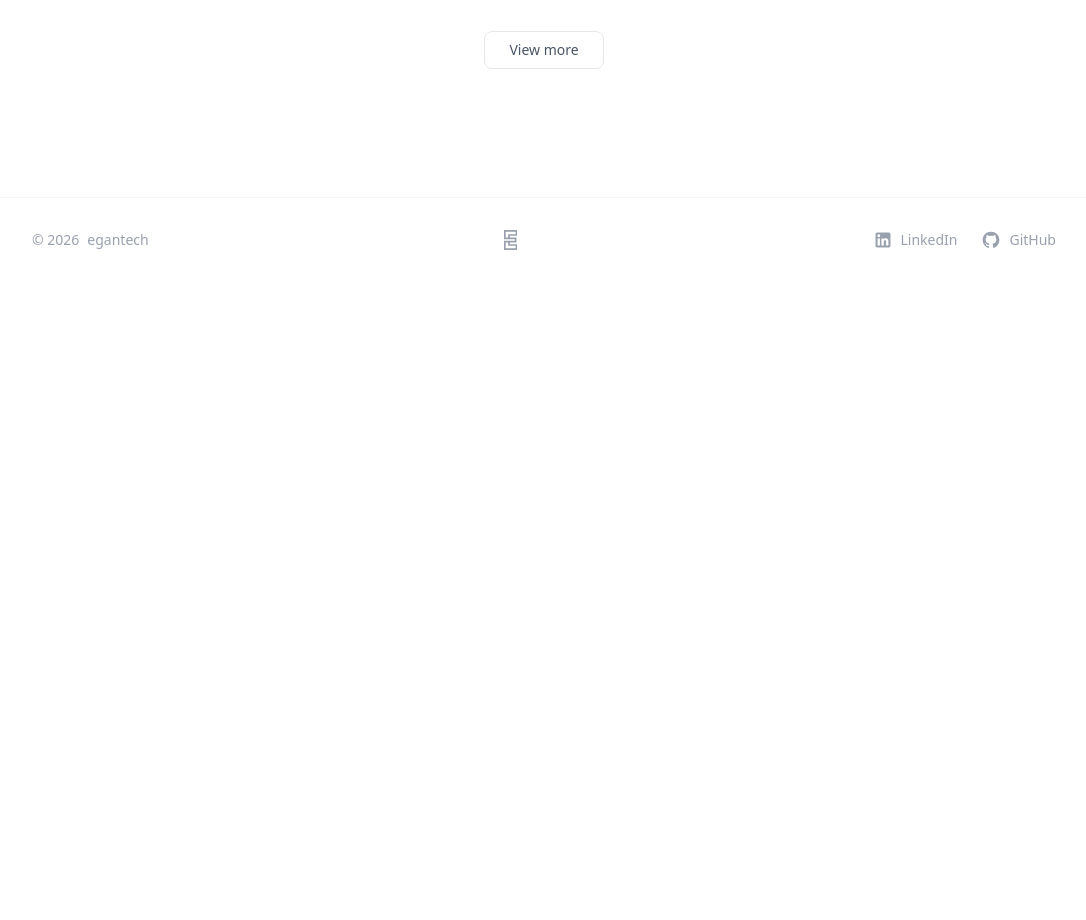
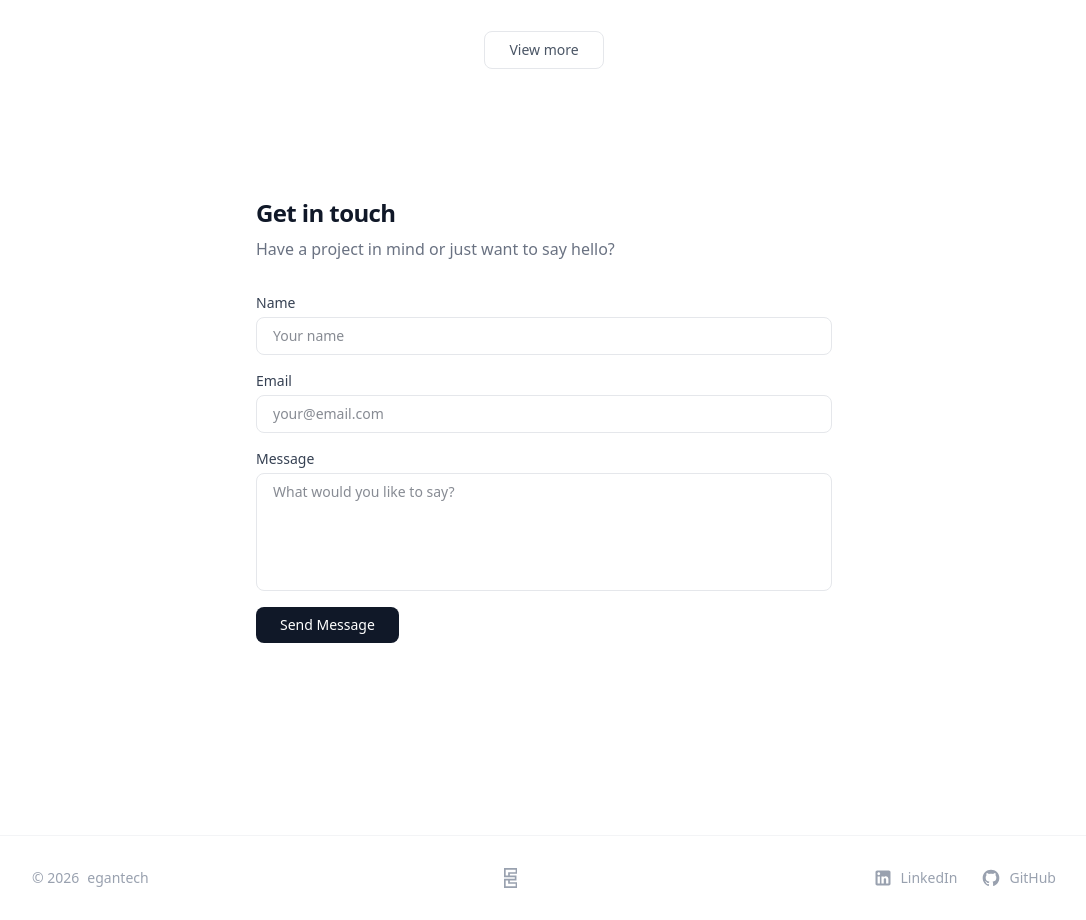
Before and after one commit to egantech05/egantech, a Next.js app: page / in a window 1280 px wide. Shown: the part 826-1746 px from the top of the page, without its empty margins (96-1182 px from the left). Before the commit the page ends 1108 px from the top, so only its background shows below. Built offline with nearby package versions, Linux system fonts and the light colour scheme; no server answers; the database is empty.

Commit message:
contact box added

```diff
--- a/package.json
+++ b/package.json
@@ -12,7 +12,8 @@
     "@supabase/supabase-js": "^2.104.1",
     "next": "16.2.4",
     "react": "19.2.4",
-    "react-dom": "19.2.4"
+    "react-dom": "19.2.4",
+    "resend": "^6.12.2"
   },
   "devDependencies": {
     "@tailwindcss/postcss": "^4",
--- a/src/app/(public)/page.tsx
+++ b/src/app/(public)/page.tsx
@@ -2,6 +2,7 @@ import HeroBlock from '@/components/blocks/HeroBlock'
 import LogoListBlock from '@/components/blocks/LogoListBlock'
 import PillsBlock from '@/components/blocks/PillsBlock'
 import CardGridBlock from '@/components/blocks/CardGridBlock'
+import ContactBlock from '@/components/blocks/ContactBlock'
 import { createServerClient } from '@/lib/supabase/server'
 import Link from 'next/link'
 
@@ -55,6 +56,15 @@ export default async function Home() {
           View more
         </Link>
       </div>
+
+      <div className="max-w-5xl mx-auto px-6 pb-16 flex justify-center">
+        <ContactBlock
+          config={{
+            heading: 'Get in touch',
+            subheading: 'Have a project in mind or just want to say hello?',
+          }}
+        />
+      </div>
     </>
   )
 }
--- /dev/null
+++ b/src/app/api/contact/route.ts
@@ -0,0 +1,36 @@
+import { Resend } from 'resend'
+import { NextRequest, NextResponse } from 'next/server'
+
+const resend = new Resend(process.env.RESEND_API_KEY)
+
+export async function POST(request: NextRequest) {
+    const { name, email, message } = await request.json()
+
+    if (!name || !email || !message) {
+        return NextResponse.json(
+            { error: 'All fields are required' },
+            { status: 400 }
+        )
+    }
+
+    const { error } = await resend.emails.send({
+        from: 'Contact Form <onboarding@resend.dev>',
+        to: process.env.YOUR_EMAIL!,
+        subject: `New message from ${name}`,
+        text: `
+New message from your portfolio contact form.
+
+Name: ${name}
+Email: ${email}
+
+Message:
+${message}
+    `,
+    })
+
+    if (error) {
+        return NextResponse.json({ error: error.message }, { status: 500 })
+    }
+
+    return NextResponse.json({ success: true })
+}
--- /dev/null
+++ b/src/components/blocks/ContactBlock.tsx
@@ -0,0 +1,115 @@
+'use client'
+
+import { useState } from 'react'
+import { ContactBlockConfig } from '@/types/blocks'
+import { Section } from '@/types/section'
+
+export default function ContactBlock({ config }: { config: Section['config'] }) {
+    const { heading, subheading } = config as unknown as ContactBlockConfig
+
+    const [name, setName] = useState('')
+    const [email, setEmail] = useState('')
+    const [message, setMessage] = useState('')
+    const [loading, setLoading] = useState(false)
+    const [success, setSuccess] = useState(false)
+    const [error, setError] = useState('')
+
+    async function handleSubmit(e: React.FormEvent) {
+        e.preventDefault()
+        setLoading(true)
+        setError('')
+
+        const res = await fetch('/api/contact', {
+            method: 'POST',
+            headers: { 'Content-Type': 'application/json' },
+            body: JSON.stringify({ name, email, message }),
+        })
+
+        const data = await res.json()
+
+        if (!res.ok) {
+            setError(data.error ?? 'Something went wrong. Please try again.')
+        } else {
+            setSuccess(true)
+            setName('')
+            setEmail('')
+            setMessage('')
+        }
+
+        setLoading(false)
+    }
+
+    return (
+        <section className="w-full py-16 px-6">
+            <div className="max-w-xl mx-auto">
+                {heading && (
+                    <h2 className="text-2xl font-bold tracking-tight text-gray-900">
+                        {heading}
+                    </h2>
+                )}
+                {subheading && (
+                    <p className="mt-2 text-gray-500">{subheading}</p>
+                )}
+
+                {success ? (
+                    <div className="mt-8 p-6 bg-green-50 border border-green-100 rounded-lg text-center">
+                        <p className="text-green-700 font-medium">Message sent successfully.</p>
+                        <p className="text-green-600 text-sm mt-1">I will get back to you soon.</p>
+                        <button
+                            onClick={() => setSuccess(false)}
+                            className="mt-4 text-sm text-green-600 underline hover:text-green-800"
+                        >
+                            Send another message
+                        </button>
+                    </div>
+                ) : (
+                    <form onSubmit={handleSubmit} className="mt-8 flex flex-col gap-4">
+                        {error && (
+                            <p className="text-sm text-red-500">{error}</p>
+                        )}
+                        <div className="flex flex-col gap-1">
+                            <label className="text-sm font-medium text-gray-700">Name</label>
+                            <input
+                                type="text"
+                                value={name}
+                                onChange={e => setName(e.target.value)}
+                                required
+                                placeholder="Your name"
+                                className="px-4 py-2 border border-gray-200 rounded-lg text-sm focus:outline-none focus:ring-2 focus:ring-gray-900"
+                            />
+                        </div>
+                        <div className="flex flex-col gap-1">
+                            <label className="text-sm font-medium text-gray-700">Email</label>
+                            <input
+                                type="email"
+                                value={email}
+                                onChange={e => setEmail(e.target.value)}
+                                required
+                                placeholder="your@email.com"
+                                className="px-4 py-2 border border-gray-200 rounded-lg text-sm focus:outline-none focus:ring-2 focus:ring-gray-900"
+                            />
+                        </div>
+                        <div className="flex flex-col gap-1">
+                            <label className="text-sm font-medium text-gray-700">Message</label>
+                            <textarea
+                                value={message}
+                                onChange={e => setMessage(e.target.value)}
+                                required
+                                rows={5}
+                                placeholder="What would you like to say?"
+                                className="px-4 py-2 border border-gray-200 rounded-lg text-sm focus:outline-none focus:ring-2 focus:ring-gray-900 resize-none"
+                            />
+                        </div>
+                        <button
+                            type="submit"
+                            disabled={loading}
+                            className="px-6 py-2 bg-gray-900 text-white text-sm rounded-lg hover:bg-gray-700 transition-colors disabled:opacity-50 self-start"
+                        >
+                            {loading ? 'Sending...' : 'Send Message'}
+                        </button>
+                    </form>
+                )}
+            </div>
+        </section>
+    )
+}
--- a/src/components/layout/Header.tsx
+++ b/src/components/layout/Header.tsx
@@ -15,14 +15,14 @@ export default function Header() {
                     <Link
                         href="/"
                         style={{ width: '48px', height: '36px' }}
-                        className="rounded-full border border-gray-300 flex items-center justify-center text-gray-400 hover:text-gray-900 hover:border-gray-900 transition-colors"
+                        className="rounded-lg border border-gray-300 flex items-center justify-center text-gray-400 hover:text-gray-900 hover:border-gray-900 transition-colors"
                     >
                         <EganIcon className="h-5 w-auto" />
                     </Link>
                     <Link
                         href="/projects"
                         style={{ width: '48px', height: '36px' }}
-                        className="rounded-full border border-gray-300 flex items-center justify-center text-gray-400 hover:text-gray-900 hover:border-gray-900 transition-colors"
+                        className="rounded-lg border border-gray-300 flex items-center justify-center text-gray-400 hover:text-gray-900 hover:border-gray-900 transition-colors"
                     >
                         <ProjectIcon className="h-5 w-auto" />
                     </Link>
--- a/src/lib/blocks/registry.ts
+++ b/src/lib/blocks/registry.ts
@@ -7,6 +7,7 @@ import CardGridBlock from '@/components/blocks/CardGridBlock'
 import RichTextBlock from '@/components/blocks/RichTextBlock'
 import GalleryBlock from '@/components/blocks/GalleryBlock'
 import SplitViewBlock from '@/components/blocks/SplitViewBlock'
+import ContactBlock from '@/components/blocks/ContactBlock'
 
 export const blockRegistry: Record<string, React.ComponentType<{ config: Section['config'] }>> = {
     hero: HeroBlock,
@@ -16,4 +17,5 @@ export const blockRegistry: Record<string, React.ComponentType<{ config: Section
     rich_text: RichTextBlock,
     gallery: GalleryBlock,
     split_view: SplitViewBlock,
+    contact: ContactBlock,
 }
```
Also changed, not shown: 1 other file (tests, documents, lock files or other folders).
